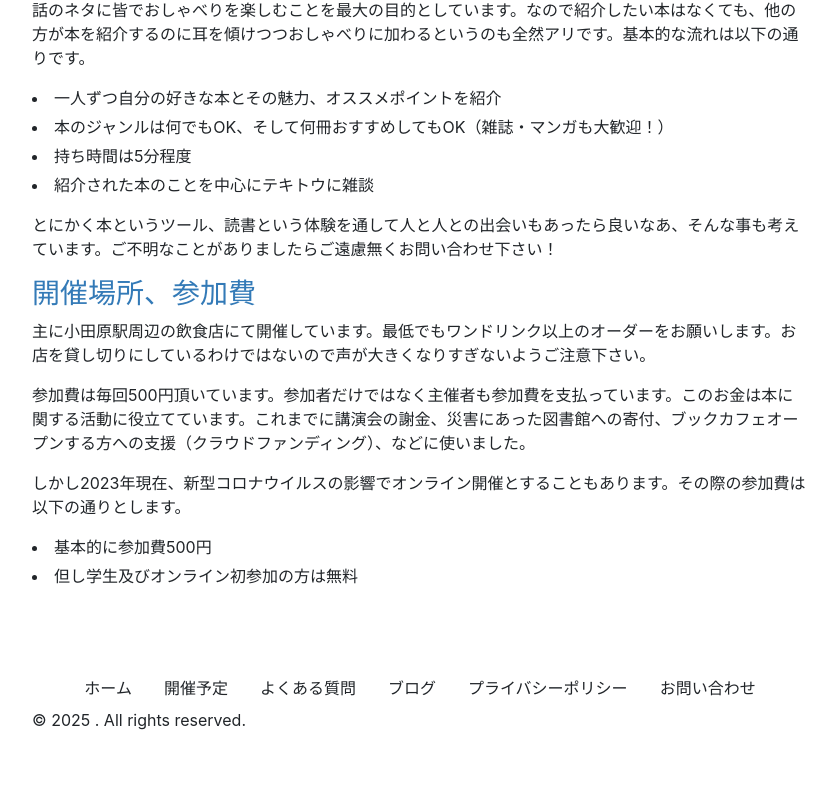
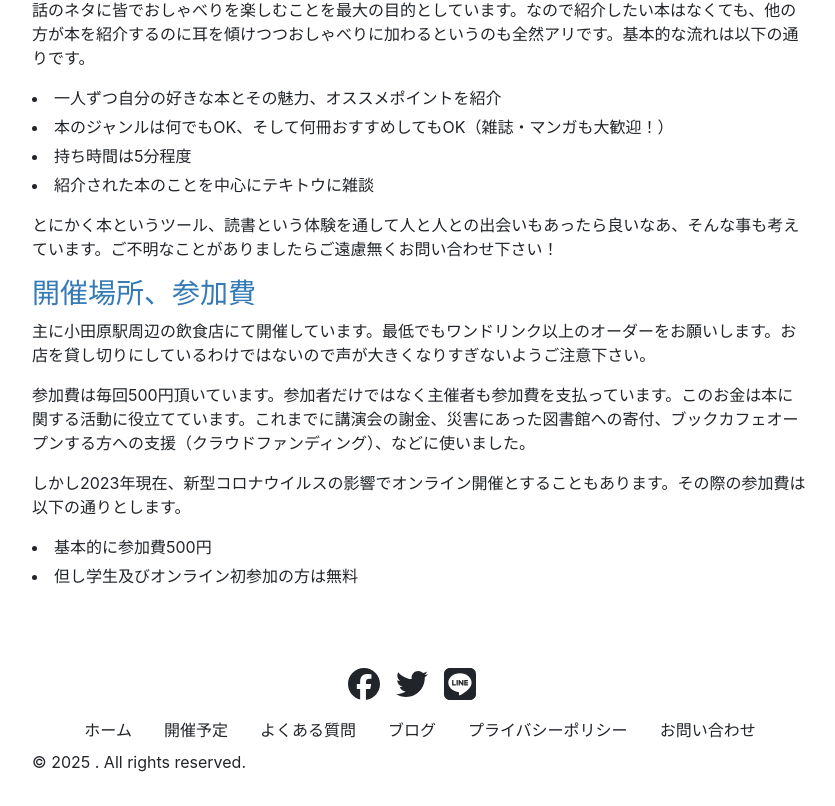
Before and after one commit to TomoyukiKawase/odawara-dokusho-app, a React (Create React App) app: page / in a window 1280 px wide. Shown: the part 396-1202 px from the top of the page, without its empty margins (220-1055 px from the left). Before the commit the page ends 1160 px from the top, so only its background shows below. Built offline with nearby package versions, Linux system fonts and the light colour scheme.

Commit message:
"add-social-icons"

```diff
--- a/src/App.js
+++ b/src/App.js
@@ -1,6 +1,8 @@
 import React from 'react';
 import { Navbar, Container, Nav } from 'react-bootstrap';
 import { BrowserRouter as Router, Routes, Route, Link } from 'react-router-dom';
+import { FontAwesomeIcon } from '@fortawesome/react-fontawesome';
+import { faFacebook, faTwitter, faLine, faHatena } from '@fortawesome/free-brands-svg-icons';
 import './App.css';
 import FAQ from './FAQ'; // FAQコンポーネントをインポート
 
@@ -65,6 +67,12 @@ function App() {
 
         <footer className="bg-white py-3">
           <Container className="content-width">
+            <div className="d-flex justify-content-center mb-2">
+              <a href="#" className="text-dark mx-2"><FontAwesomeIcon icon={faFacebook} size="2x" /></a>
+              <a href="#" className="text-dark mx-2"><FontAwesomeIcon icon={faTwitter} size="2x" /></a>
+              <a href="#" className="text-dark mx-2"><FontAwesomeIcon icon={faLine} size="2x" /></a>
+              <a href="#" className="text-dark mx-2"><FontAwesomeIcon icon={faHatena} size="2x" /></a>
+            </div>
             <Nav className="justify-content-center">
               <Nav.Link as={Link} to="/" className="text-dark">ホーム</Nav.Link>
               <Nav.Link as={Link} to="/schedule" className="text-dark">開催予定</Nav.Link>
```
